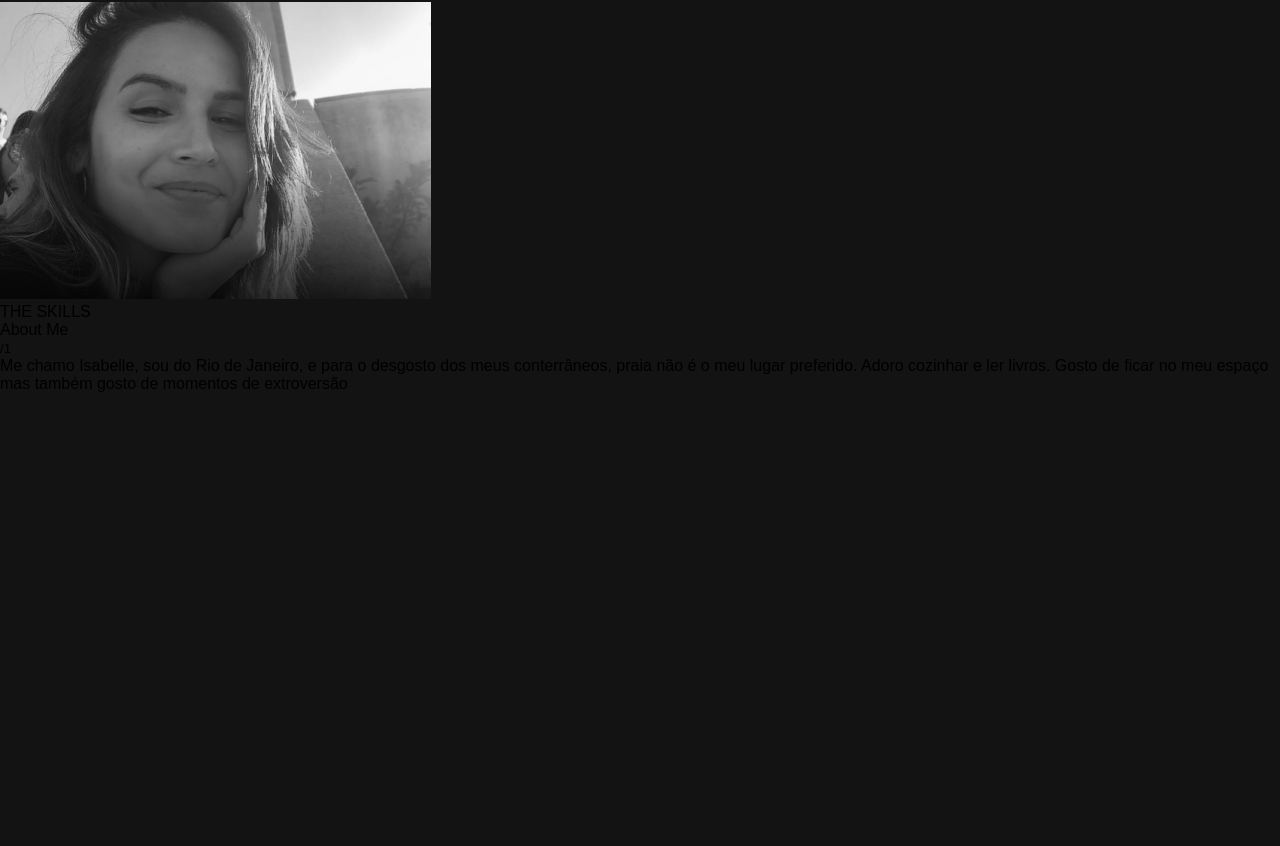
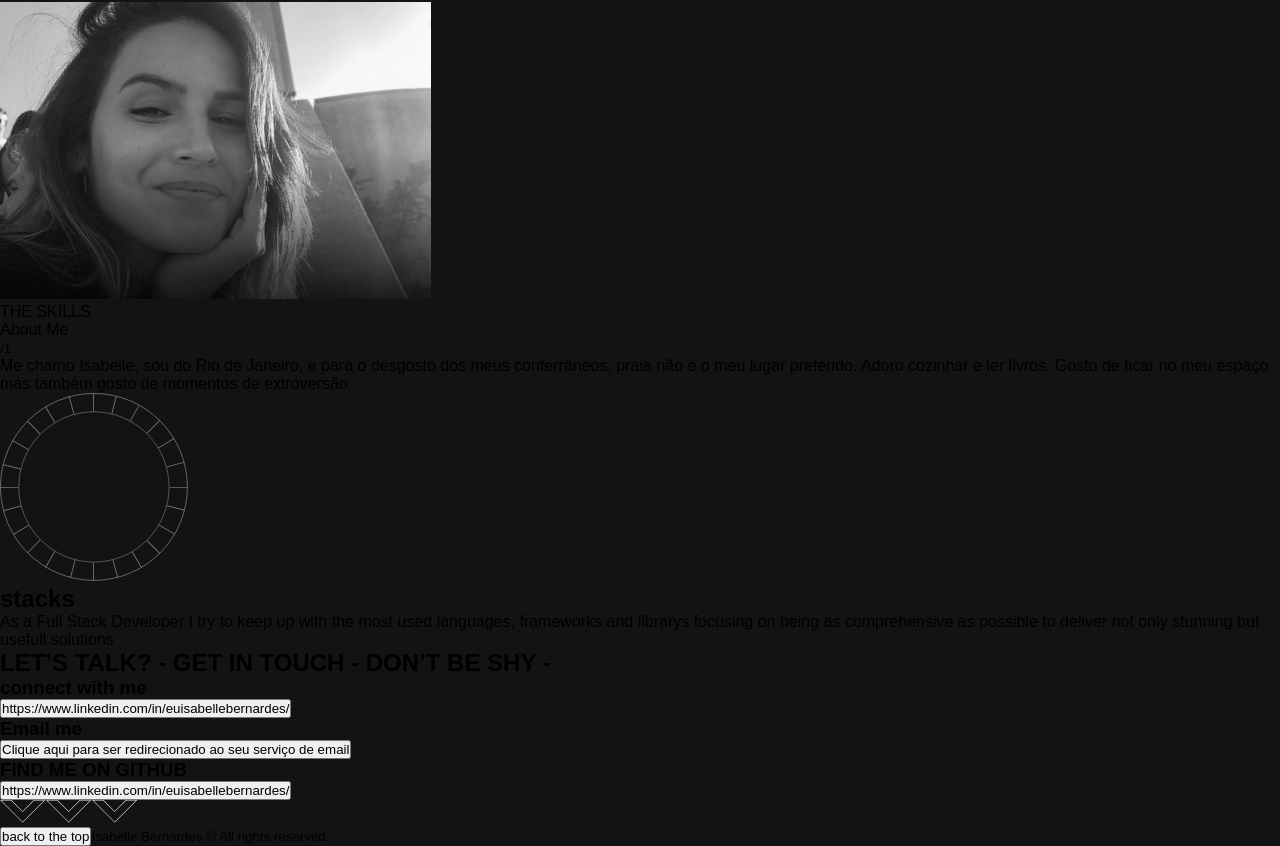
Before and after one commit to fritzisabelle/FullStackDeveloper-Isabelle_Bernardes, a React (Vite) app in the folder FullStack-IsabelleBernardes/: page / in a window 1280 px wide. Shown: the part 2202-3048 px from the top of the page. Before the commit the page ends 2595 px from the top, so only its background shows below. Built offline with nearby package versions, Linux system fonts and the light colour scheme; a web font is replaced by a local one.

Commit message:
feat: add stacks and footer sections

```diff
--- a/FullStack-IsabelleBernardes/src/Pages/Home/Home.jsx
+++ b/FullStack-IsabelleBernardes/src/Pages/Home/Home.jsx
@@ -6,6 +6,7 @@ import intersection from "../../assets/Intersect.svg";
 import { JobList } from "../../utils/jobsList";
 import arrowRight from "../../assets/imgs/arrowRight.svg"
 import profilePicture from "../../assets/imgs/profile.jpg"
+import wheel from "../../assets/imgs/wheelDetail.svg"
 
 export const Home = () => {
   const { t } = useTranslation();
@@ -106,7 +107,7 @@ export const Home = () => {
           </button>
         </div>
       </section>
-      <section>
+      <section className="aboutMe-container">
         <div className="intersection-container">
           <img src={intersection} alt="detail" />
           <img src={intersection} alt="detail" />
@@ -129,7 +130,42 @@ export const Home = () => {
       </div>
     </div>
       </section>
-      <section></section>
+      <section className="hardSkills-container">
+        <div>
+          <div>
+            <img src={wheel} alt="" />
+            <h2>stacks</h2>
+            <p>As a Full Stack Developer I try to keep up with the most used languages, frameworks and librarys focusing on being as comprehensive as possible to deliver not only stunning but usefull solutions</p>
+          </div>
+          <div className="stackCloud-container"></div>
+        </div>
+      </section>
+      <section className="contact-container">
+        <h2>LET’S TALK? - GET IN TOUCH - DON’T BE SHY - </h2>
+        <div>
+          <div>
+            <h3>connect with me</h3>
+            <button>https://www.linkedin.com/in/euisabellebernardes/</button>
+          </div>
+          <div>
+            <h3>Email me</h3>
+            <button>Clique aqui para ser redirecionado ao seu serviço de email</button>
+          </div>
+          <div>
+            <h3>FIND ME ON GITHUB</h3>
+            <button>https://www.linkedin.com/in/euisabellebernardes/</button>
+          </div>
+        </div>
+      </section>
+      <footer>
+      <div className="intersection-container">
+              <img src={intersection} alt="detail" />
+              <img src={intersection} alt="detail" />
+              <img src={intersection} alt="detail" />
+            </div>
+            <button>back to the top</button>
+            <small>Isabelle Bernardes © All rights reserved.</small>
+      </footer>
     </HomepageTemplate>
   );
 };
--- a/FullStack-IsabelleBernardes/src/Pages/Home/homeStyle.ts
+++ b/FullStack-IsabelleBernardes/src/Pages/Home/homeStyle.ts
@@ -2,7 +2,7 @@ import { styled } from "styled-components";
 
 export const HomepageTemplate = styled.div`
   overflow-x: hidden;
-  max-width: 100vw;
+  max-width: 100%;
   box-sizing: border-box;
 
   .home-recentWorkSection {
--- a/FullStack-IsabelleBernardes/src/style/GlobalStyle.ts
+++ b/FullStack-IsabelleBernardes/src/style/GlobalStyle.ts
@@ -26,8 +26,6 @@ export const GlobalStyles = createGlobalStyle`
 
     body {
         max-width: 100vw;
-        display: flex;
-        justify-content: center;
         background-color: var(--black-13);
         overflow-x: hidden;
     }
@@ -42,14 +40,14 @@ export const GlobalStyles = createGlobalStyle`
 
     body::-webkit-scrollbar-thumb {
         background-color:var(--black-8);
-        border-radius: 6px; /* Borda arredondada do polegar */
+        border-radius: 6px;
     }
 
     .App{
         max-width: 100%;
-        max-height: 100%;
         align-items: center;
         justify-content: center;
+
     }
 
     button {
```
Also changed, not shown: FullStack-IsabelleBernardes/src/Pages/Home/components/intersection/index.jsx (added, +11 -0 lines), FullStack-IsabelleBernardes/src/Pages/Home/components/intersection/style.ts (added), FullStack-IsabelleBernardes/src/assets/imgs/wheelDetail.svg (added).
